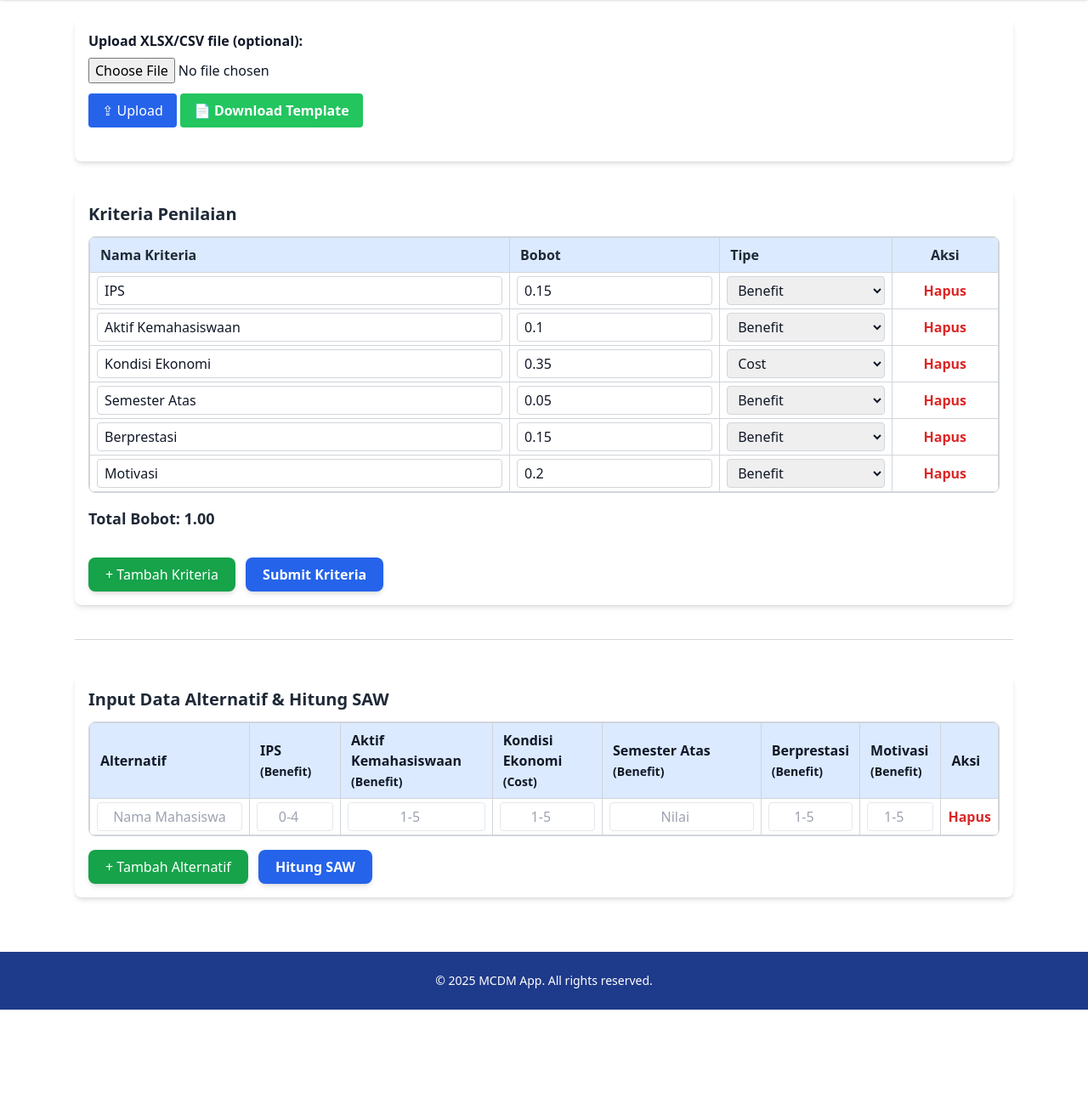
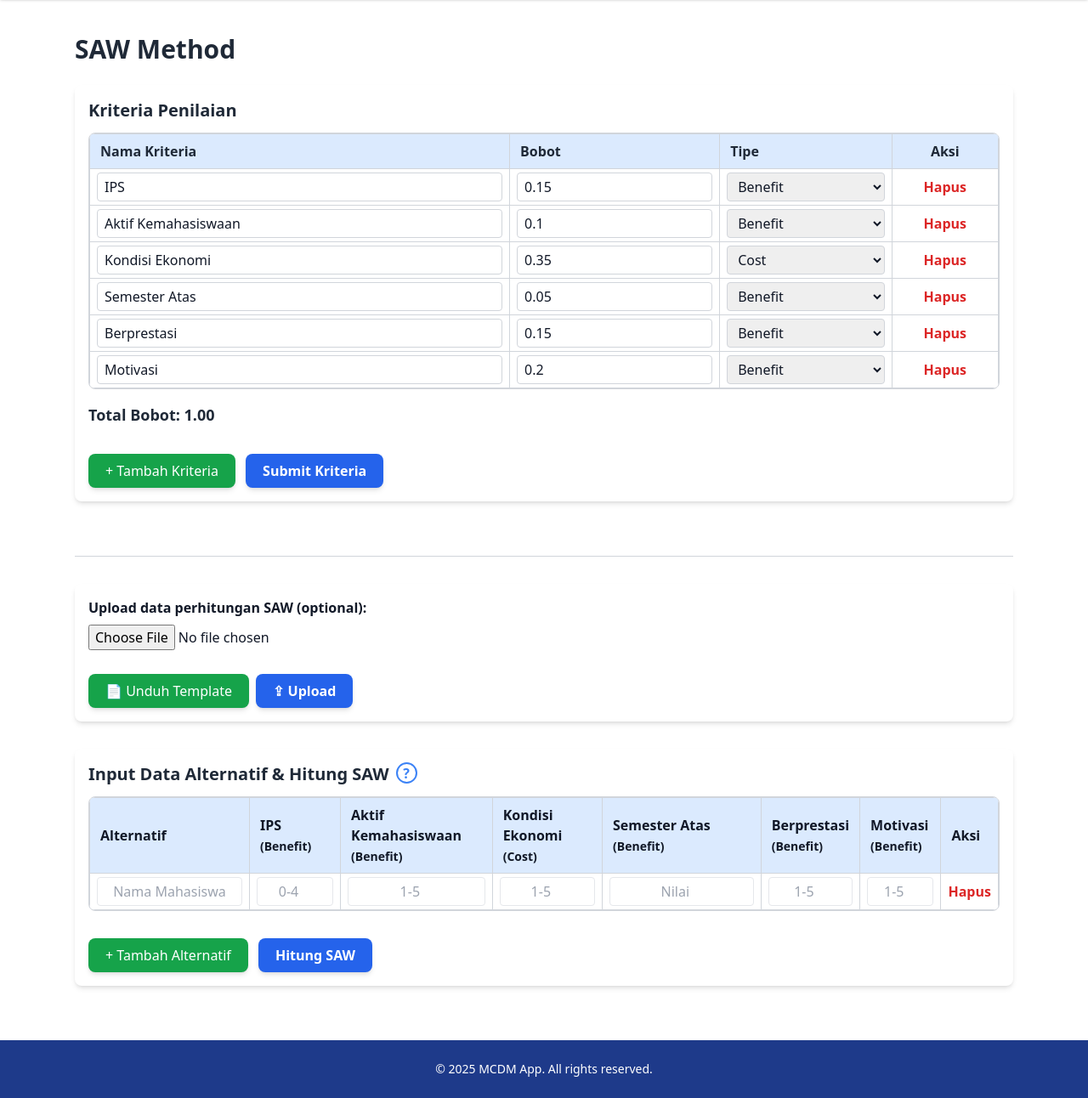
Before and after one commit to shellasitanaya/flask-mcdm, a Flask app: page /saw in a window 1280 px wide. Shown: the part 64-1356 px from the top of the page at 85% size. Before the commit the page ends 1252 px from the top, so only its background shows below. Run offline with Flask 3, Linux system fonts and the light colour scheme; some libraries are stand-ins or nearby versions.

Commit message:
buat sela

```diff
--- a/templates/saw.html
+++ b/templates/saw.html
@@ -5,8 +5,8 @@
 
 <style>
   .no-scroll {
-      overflow: hidden !important; /* !important to override potential other styles */
-      padding-right: var(--scrollbar-width, 0); /* To prevent content shift if scrollbar disappears */
+      overflow: hidden !important;
+      padding-right: var(--scrollbar-width, 0);
   }
 
 
@@ -22,21 +22,11 @@
 
 <!-- padding for smaller screen -->
 <section class="max-w-6xl mx-auto p-4 sm:p-6">
-  <div class="flex items-center mb-6">
+  <div class="flex items-center mt-20 mb-6">
     <h2 class="text-3xl font-bold text-gray-800">SAW Method</h2>
-    <button onclick="toggleDirectionModal()" class="ml-2 rounded-full border-2 border-blue-500 text-blue-500 hover:text-white hover:bg-blue-500 transition-colors font-bold !h-[25px] !w-[25px] flex justify-center items-center">?</button>
+    <!-- <button onclick="toggleDirectionModal()" class="ml-2 rounded-full border-2 border-blue-500 text-blue-500 hover:text-white hover:bg-blue-500 transition-colors font-bold !h-[25px] !w-[25px] flex justify-center items-center">?</button> -->
   </div>
 
-  <div class="mb-8 p-4 bg-white rounded-lg shadow-md">
-    <form id="uploadExcelForm" method="post" enctype="multipart/form-data" class="mb-6 flex-col flex">
-      <label class="block font-semibold mb-2">Upload XLSX/CSV file (optional):</label>
-      <input type="file" name="excel_file" accept="application/vnd.openxmlformats-officedocument.spreadsheetml.sheet, application/vnd.ms-excel" class="mb-3">
-      <div class="flex items-center">
-        <button type="submit" class="bg-blue-600 text-white px-4 py-2 rounded hover:bg-blue-700 transition w-fit h-fit mr-1">⇪ Upload</button>
-        <a href="{{ url_for('download_template', template_name='SAW') }}" class="bg-green-500 text-white px-4 py-2 rounded hover:bg-green-700 transition font-semibold w-fit h-fit ">📄 Download Template</a>
-      </div>
-    </form>
-  </div>
 
   <!-- MANUAL INPUT -->
   <form method="post" id="criteriaForm" class="w-full mb-10 p-4 bg-white rounded-lg shadow-md">
@@ -117,7 +107,20 @@
 
   </form>
 
-  <hr class="my-10 border-t border-gray-300">
+  <hr class="mt-16 mb-8 border-t border-gray-300">
+
+  <div class="mb-8 p-4 bg-white rounded-lg shadow-md">
+    <form id="uploadExcelForm" method="post" enctype="multipart/form-data" class="flex-col flex">
+      <label class="block font-semibold mb-2">Upload data perhitungan SAW (optional):</label>
+      <input type="file" name="excel_file" accept="application/vnd.openxmlformats-officedocument.spreadsheetml.sheet, application/vnd.ms-excel" class="mb-3">
+      <div class="flex items-center mt-4">
+        <a id="downloadExcelButton" class="hover:cursor-pointer bg-green-600 text-white px-5 py-2 rounded-lg hover:bg-green-700 transition duration-300 ease-in-out shadow-md mr-2 ">📄 Unduh Template</a>
+        <button type="submit" class="bg-blue-600 text-white px-5 py-2 rounded-lg hover:bg-blue-700 transition duration-300 ease-in-out font-semibold shadow-md">⇪ Upload</button>
+
+      </div>
+    </form>
+  </div>
+
 
   <form method="post" id="sawForm" class="mb-10 p-4 bg-white rounded-lg shadow-md">
     {% if criteria %}
@@ -131,7 +134,11 @@
     <input type="hidden" name="existing_criteria_count" value="0">
     {% endif %}
     <input type="hidden" name="form_type" value="saw">
-    <h2 class="text-xl font-semibold mb-3 text-gray-800">Input Data Alternatif & Hitung SAW</h2>
+    <div class="w-full flex">
+      <h2 class="text-xl font-semibold mb-3 text-gray-800">Input Data Alternatif & Hitung SAW</h2>
+      <button type="button" onclick="toggleDirectionModal()" class="ml-2 rounded-full border-2 border-blue-500 text-blue-500 hover:text-white hover:bg-blue-500 transition-colors font-bold !h-[25px] !w-[25px] flex justify-center items-center">?</button>
+    </div>
+
 
     {# START: Responsive Table Wrapper for SAW Input #}
     <div class="overflow-x-auto rounded-lg border border-gray-300">
@@ -208,7 +215,7 @@
     {# END: Responsive Table Wrapper for SAW Input #}
 
     <button type="button" id="addRowBtn"
-      class="bg-green-600 text-white px-5 py-2 rounded-lg hover:bg-green-700 transition duration-300 ease-in-out shadow-md mr-2">+
+      class="mt-8 bg-green-600 text-white px-5 py-2 rounded-lg hover:bg-green-700 transition duration-300 ease-in-out shadow-md mr-2">+
       Tambah Alternatif</button>
     <input type="hidden" name="alt_count" id="altCount" value="{{ alternatives|length|default(0) }}">
     <button type="submit" id="submitSawBtn"
@@ -363,10 +370,10 @@
 <div id="instruction-modal" class="w-screen h-screen fixed top-0 left-0 bg-black/50 flex justify-center items-center px-8 hidden">
 
 
-  <div class="rounded-2xl border-2 border-slate-300 bg-white w-full max-h-[500px] mt-[50px] relative flex flex-col justify-center items-center pt-1 pb-6 px-6">
-    <div class="w-full flex"><button onclick="toggleDirectionModal()" class="text-5xl ml-auto">×</button></div>
+  <div class="rounded-2xl border-2 border-slate-300 bg-white w-full max-h-[500px] max-w-[600px] mt-[50px] relative flex flex-col justify-center items-center pt-1 pb-6 px-6">
+    <div class="w-full flex"><button onclick="toggleDirectionModal()" class="text-5xl ml-auto text-black hover:text-gray-600">×</button></div>
 
-    <h2 class="mt-1 mb-4 font-bold lg:text-3xl">Instruction</h2>
+    <h2 class="mt-1 mb-4 font-bold text-xl sm:text-2xl lg:text-3xl">Instruksi</h2>
 
     <div class="w-full grow overflow-scroll">
       <table class=" mt-4 w-full">
@@ -374,9 +381,9 @@
 
 
         <tr class="bg-blue-100">
-          <th>Criteria</th>
-          <th>Type</th>
-          <th>Description</th>
+          <th>Kriteria</th>
+          <th>Tipe</th>
+          <th>Deskripsi</th>
         </tr>
 
 
@@ -384,7 +391,7 @@
         <tr>
           <td>{{ c.nama }}</td>
           <td>{{ c.tipe }}</td>
-          <td>{{ c.description | safe }}</td>
+          <td class="text-sm sm:text-base">{{ c.description | safe }}</td>
         </tr>
           {% endfor %}
 
@@ -409,6 +416,10 @@
   // Tambahkan variabel untuk form kriteria dan tombol submit-nya
   const criteriaForm = document.getElementById('criteriaForm');
   const submitCriteriaBtn = document.getElementById('submitCriteriaBtn');
+
+
+  const downloadExcelForm = document.getElementById('downloadExcelForm');
+
 
   // Helper function to get attributes for input number based on criteria name
   function getCriteriaInputAttributes(criteriaName) {
@@ -873,6 +884,63 @@
     }
   });
 
+
+
+  document.getElementById('downloadExcelButton').addEventListener('click', async function(e){
+    e.preventDefault();
+
+    const criteriaCount = criteriaCountInput ? parseInt(criteriaCountInput.value) : 0;
+
+    const criteriaNames = [];
+    for (let i = 0; i < criteriaCount; i++) {
+      const nameInput = document.querySelector(`#criteriaForm input[name="criteria_name_${i}"]`);
+      if (nameInput) {
+        criteriaNames.push(nameInput.value);
+      }
+    }
+
+    const formData = new FormData();
+    formData.append('criterias', criteriaNames);
+    formData.append('template_name', 'SAW');
+
+    try {
+      Swal.fire({
+        title: "Continue?",
+        showCancelButton: true,
+        confirmButtonText: "Continue",
+        text: "Bentuk template akan mengikuti kriteria yang telah anda submit.",
+        icon: "question"
+      }).then(async (result) => {
+
+        if (result.isConfirmed) {
+
+          const response = await fetch('/download_template', { // Send to your Flask route
+            method: 'POST',
+            body: formData, // FormData handles 'multipart/form-data' correctly
+          });
+
+          try {
+    const resultt = await response.json();
+    console.log(resultt);
+} catch (e) {
+    console.error("Error parsing response as JSON:", e);
+    // You might also want to log the raw response text to see what came back
+    // const text = await response.text();
+    // console.log("Raw response text:", text);
+}
+
+
+
+        }
+      });
+    } catch (error) {
+
+    }
+
+  });
+
+
+
   const instructionModal = document.getElementById('instruction-modal');
   function toggleDirectionModal() {
     document.body.classList.toggle('no-scroll');
```
